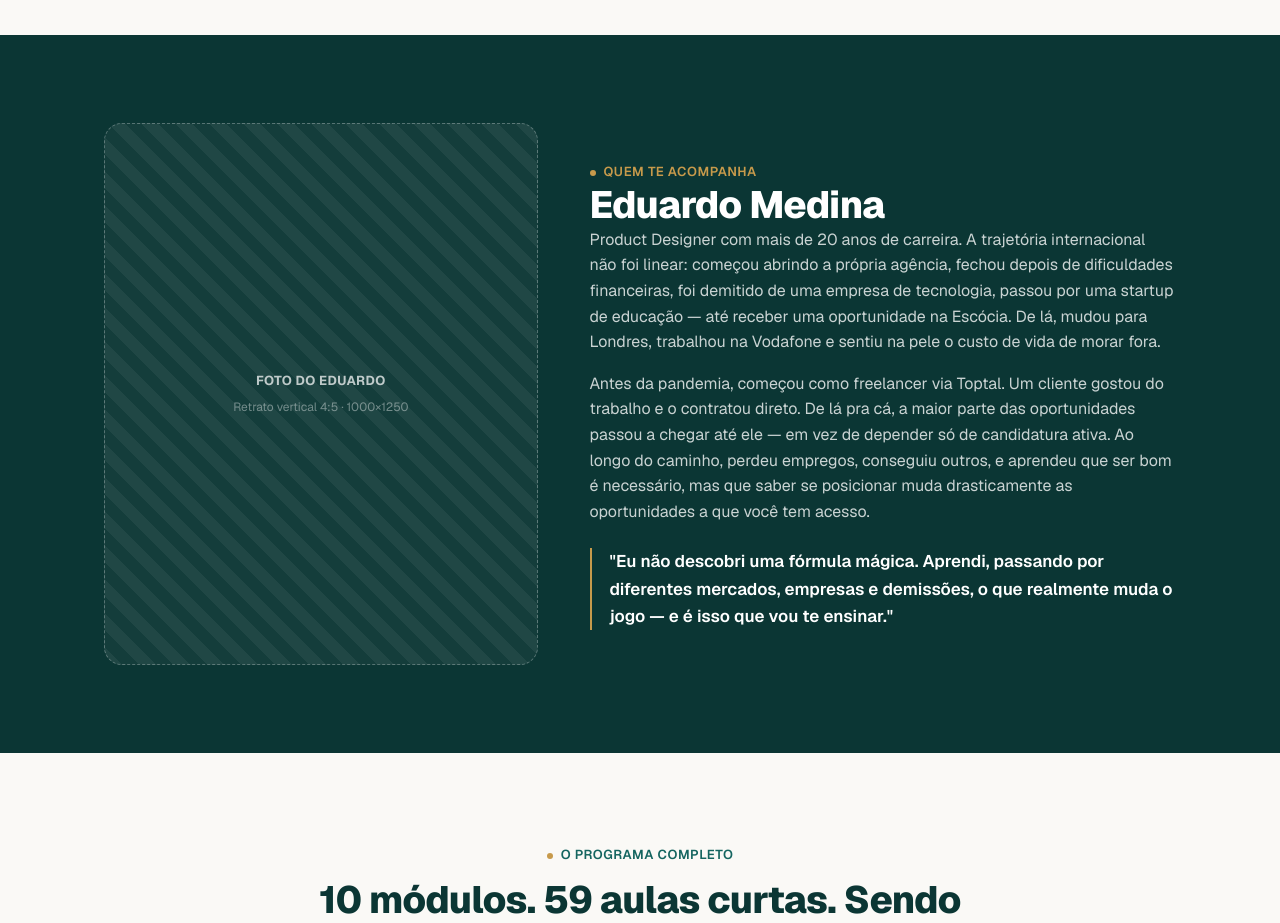
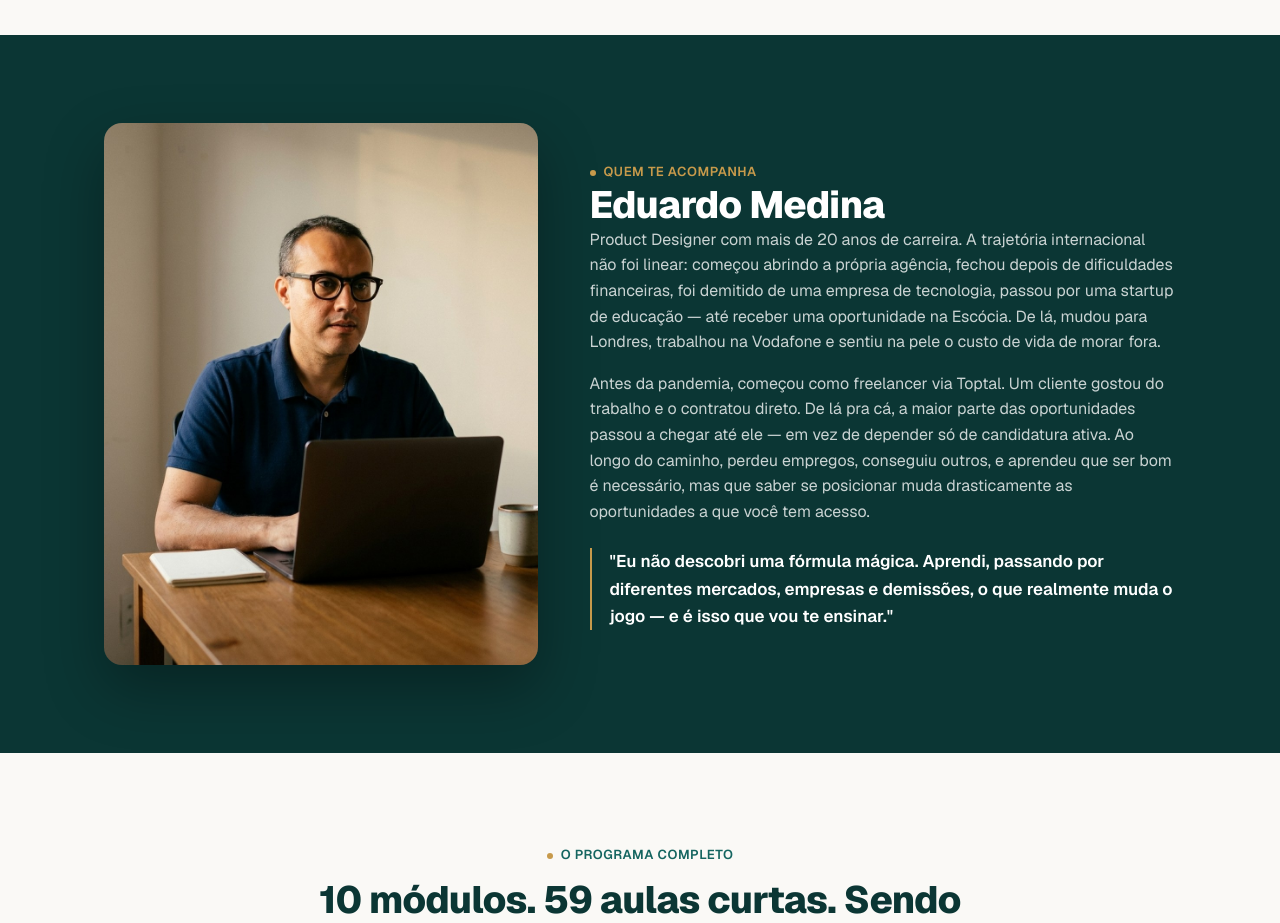
Before and after one commit to eduardomedinaux/carreira-em-dolar, a plain HTML site: page index.html in a window 1280 px wide. Shown: the part 3480-4403 px from the top of the page. Drawn offline with nearby package versions, Linux system fonts and the light colour scheme.

Commit message:
Foto do Eduardo na seção Quem te acompanha

```diff
--- a/index.html
+++ b/index.html
@@ -238,7 +238,11 @@
   /* founder story */
   .story{background:var(--teal-900);color:#fff;}
   .story .wrap{display:grid;grid-template-columns:.85fr 1.15fr;gap:52px;align-items:center;}
-  .story-photo{aspect-ratio:4/5;border-radius:18px;}
+  .story-photo{
+    aspect-ratio:4/5;border-radius:18px;width:100%;height:auto;
+    object-fit:cover;
+    box-shadow:0 24px 60px rgba(0,0,0,.32);
+  }
   .story h2{color:#fff;}
   .story .eyebrow{color:var(--gold);}
   .story p{color:rgba(255,255,255,.78);}
@@ -562,11 +566,7 @@
 <!-- HISTÓRIA -->
 <section class="story">
   <div class="wrap">
-    <!-- TROCAR por <img src="eduardo.jpg" alt="Eduardo Medina" class="ph-img"> -->
-    <div class="ph ph-dark story-photo">
-      <b>Foto do Eduardo</b>
-      <span>Retrato vertical 4:5 · 1000×1250</span>
-    </div>
+    <img src="eduardo.jpg" alt="Eduardo Medina trabalhando em seu home office" class="story-photo" width="1000" height="1250" loading="lazy" decoding="async">
     <div>
       <span class="eyebrow">Quem te acompanha</span>
       <h2>Eduardo Medina</h2>
```
Also changed, not shown: eduardo.jpg (added).
